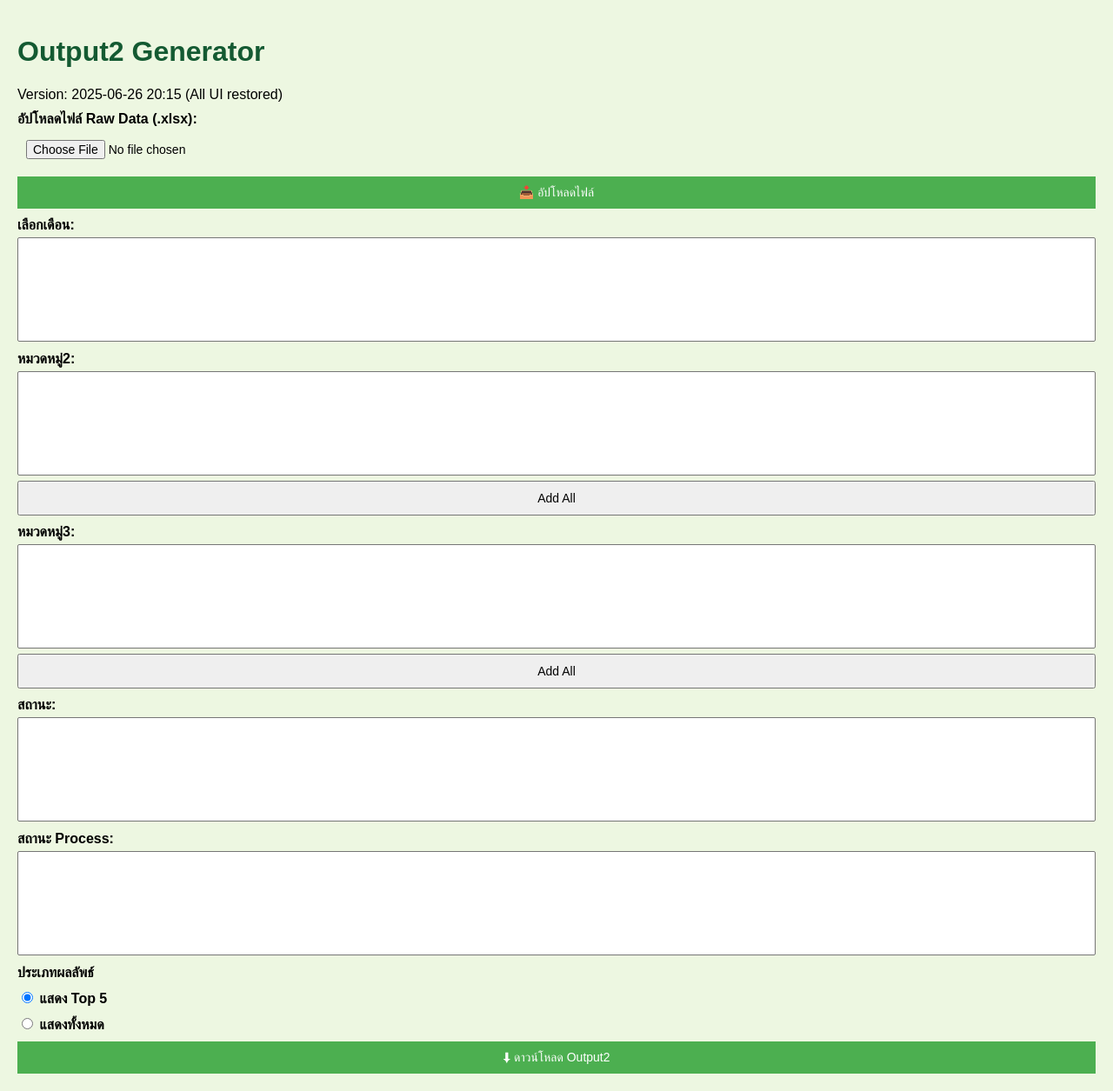
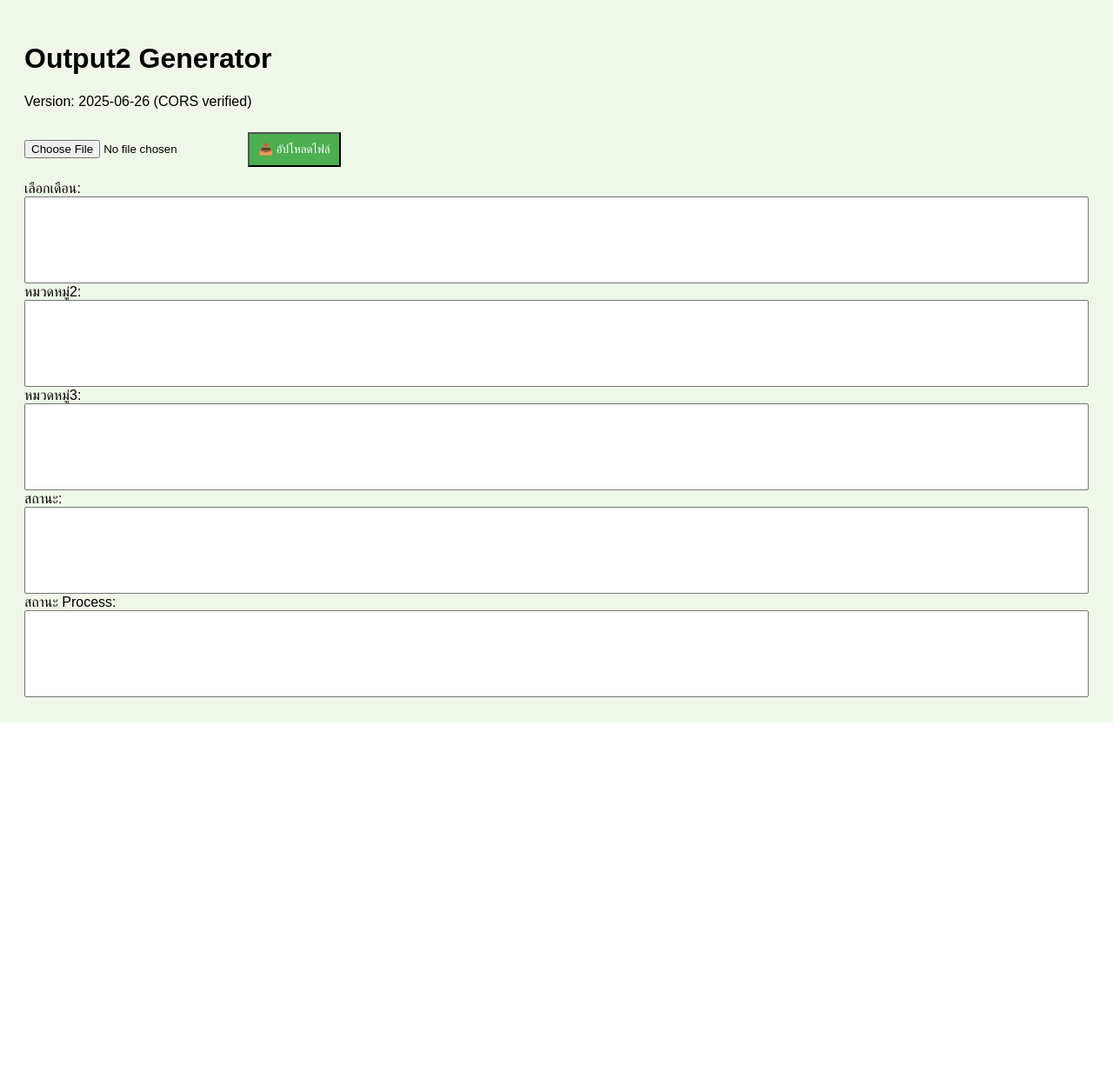
Before and after one commit to dogzamak/output2-generator, a Python web app: template templates/index.html in a window 1280 px wide. Shown: the whole page at 87% size. After the commit the page ends 831 px from the top, so only its background shows below. Run offline with Jinja, Linux system fonts and the light colour scheme; the template is opened without the code that fills it, so the values that code supplies are empty.

Commit message:
Add files via upload

```diff
--- a/templates/index.html
+++ b/templates/index.html
@@ -5,186 +5,64 @@
   <meta charset="UTF-8" />
   <title>Output2 Generator</title>
   <style>
-        body {
-            font-family: 'Prompt', sans-serif;
-            background-color: #edf7e1;
-            margin: 0;
-            padding: 20px;
-        }
-        h1 {
-            color: #145A32;
-        }
-        label {
-            display: block;
-            margin-top: 10px;
-            font-weight: bold;
-        }
-        select, input[type="file"], button {
-            margin-top: 5px;
-            width: 100%;
-            padding: 10px;
-            font-size: 14px;
-        }
-        .multi-select {
-            height: 120px;
-        }
-        .btn {
-            background-color: #4CAF50;
-            color: white;
-            border: none;
-            cursor: pointer;
-            margin-top: 10px;
-        }
-        .btn:hover {
-            background-color: #45a049;
-        }
-        #progress {
-            margin-top: 5px;
-        }
+    body { font-family: sans-serif; background: #eef7e9; padding: 20px; }
+    select[multiple] { width: 100%; height: 100px; }
+    .btn { background: #4caf50; color: white; padding: 10px; cursor: pointer; margin-top: 10px; }
   </style>
 </head>
 <body>
   <h1>Output2 Generator</h1>
-    <div>Version: 2025-06-26 20:15 (All UI restored)</div>
+  <p>Version: 2025-06-26 (CORS verified)</p>
+  <input type="file" id="fileInput" />
+  <button class="btn" onclick="uploadFile()">📤 อัปโหลดไฟล์</button>
+  <p id="progressText"></p>
 
-    <label for="fileInput">อัปโหลดไฟล์ Raw Data (.xlsx):</label>
-    <input type="file" id="fileInput" accept=".xlsx" />
+  <label>เลือกเดือน:</label>
+  <select id="monthSelect" multiple></select>
 
-    <button class="btn" onclick="uploadFile()">📥 อัปโหลดไฟล์</button>
-    <div id="progress"></div>
+  <label>หมวดหมู่2:</label>
+  <select id="cat2Select" multiple></select>
 
-    <label for="months">เลือกเดือน:</label>
-    <select id="months" multiple class="multi-select"></select>
+  <label>หมวดหมู่3:</label>
+  <select id="cat3Select" multiple></select>
 
-    <label for="category2">หมวดหมู่2:</label>
-    <select id="category2" multiple class="multi-select"></select>
-    <button onclick="addAll('category2')">Add All</button>
+  <label>สถานะ:</label>
+  <select id="statusSelect" multiple></select>
 
-    <label for="category3">หมวดหมู่3:</label>
-    <select id="category3" multiple class="multi-select"></select>
-    <button onclick="addAll('category3')">Add All</button>
-
-    <label for="status">สถานะ:</label>
-    <select id="status" multiple class="multi-select"></select>
-
-    <label for="processStatus">สถานะ Process:</label>
-    <select id="processStatus" multiple class="multi-select"></select>
-
-    <label>ประเภทผลลัพธ์</label>
-    <label><input type="radio" name="top5" value="true" checked /> แสดง Top 5</label>
-    <label><input type="radio" name="top5" value="false" /> แสดงทั้งหมด</label>
-
-    <button class="btn" onclick="generateOutput2()">⬇ ดาวน์โหลด Output2</button>
+  <label>สถานะ Process:</label>
+  <select id="processStatusSelect" multiple></select>
 
   <script>
-        function addAll(selectId) {
-            const select = document.getElementById(selectId);
-            for (let i = 0; i < select.options.length; i++) {
-                select.options[i].selected = true;
-            }
+    const endpoint = "https://output2-generator-production.up.railway.app/upload_raw_data";
+    async function uploadFile() {
+      const file = document.getElementById("fileInput").files[0];
+      if (!file) return alert("กรุณาเลือกไฟล์");
+      const formData = new FormData();
+      formData.append("file", file);
+      const res = await fetch(endpoint, {
+        method: "POST",
+        body: formData
+      });
+      if (!res.ok) return alert("❌ Upload failed");
+      const data = await res.json();
+      populateSelect("monthSelect", data.months);
+      populateSelect("cat2Select", data.category2Options);
+      populateSelect("cat3Select", data.category3Options);
+      populateSelect("statusSelect", data.statusOptions);
+      populateSelect("processStatusSelect", data.processStatusOptions);
+      document.getElementById("progressText").innerText = "อัปโหลดแล้ว: 100%";
     }
 
-        function uploadFile() {
-            const file = document.getElementById("fileInput").files[0];
-            if (!file) return alert("กรุณาเลือกไฟล์");
-
-            const formData = new FormData();
-            formData.append("file", file);
-
-            const xhr = new XMLHttpRequest();
-            xhr.open("POST", "https://output2-generator-production.up.railway.app/upload_raw_data", true);
-
-            xhr.upload.onprogress = function (event) {
-                if (event.lengthComputable) {
-                    const percent = Math.round((event.loaded / event.total) * 100);
-                    document.getElementById("progress").textContent = "อัปโหลดแล้ว: " + percent + "%";
-                }
-            };
-
-            xhr.onload = function () {
-                if (xhr.status === 200) {
-                    alert("อัปโหลดไฟล์เรียบร้อย");
-                    loadDropdowns();
-                } else {
-                    alert("เกิดข้อผิดพลาดจากเซิร์ฟเวอร์");
-                }
-            };
-            xhr.onerror = function () {
-                alert("ไม่สามารถเชื่อมต่อเซิร์ฟเวอร์ได้");
-            };
-
-            xhr.send(formData);
-        }
-
-        function loadDropdowns() {
-            fetch("https://output2-generator-production.up.railway.app/extract_months_categories", {
-                method: "POST"
-            })
-            .then(response => response.json())
-            .then(data => {
-                populateSelect("months", data.months);
-                populateSelect("category2", data.category2);
-                populateSelect("category3", data.category3);
-                populateSelect("status", data.status);
-                populateSelect("processStatus", data.processStatus);
-            })
-            .catch(err => {
-                console.error(err);
-                alert("โหลดข้อมูลล้มเหลว");
-            });
-        }
-
-        function populateSelect(id, values) {
+    function populateSelect(id, options) {
       const select = document.getElementById(id);
       select.innerHTML = "";
-            values.forEach(v => {
-                const option = document.createElement("option");
-                option.value = v;
-                option.text = v;
-                select.add(option);
+      if (!Array.isArray(options)) return;
+      options.forEach(opt => {
+        const el = document.createElement("option");
+        el.value = opt;
+        el.textContent = opt;
+        select.appendChild(el);
       });
-        }
-
-        function generateOutput2() {
-            const months = getSelectedValues("months");
-            const cat2 = getSelectedValues("category2");
-            const cat3 = getSelectedValues("category3");
-            const stat = getSelectedValues("status");
-            const proc = getSelectedValues("processStatus");
-            const top5 = document.querySelector('input[name="top5"]:checked').value === "true";
-
-            const payload = {
-                months,
-                category2: cat2,
-                category3: cat3,
-                status: stat,
-                processStatus: proc,
-                showTop5: top5
-            };
-
-            fetch("https://output2-generator-production.up.railway.app/generate_output2", {
-                method: "POST",
-                headers: { "Content-Type": "application/json" },
-                body: JSON.stringify(payload)
-            })
-            .then(res => {
-                if (!res.ok) throw new Error("Download failed");
-                return res.blob();
-            })
-            .then(blob => {
-                const url = window.URL.createObjectURL(blob);
-                const a = document.createElement("a");
-                a.href = url;
-                a.download = "Output2.xlsx";
-                a.click();
-                URL.revokeObjectURL(url);
-            })
-            .catch(err => alert("ไม่สามารถดาวน์โหลดไฟล์ได้"));
-        }
-
-        function getSelectedValues(id) {
-            const options = document.getElementById(id).selectedOptions;
-            return Array.from(options).map(o => o.value);
     }
   </script>
 </body>
```
Lines whose indentation alone changed are shown as unchanged.
